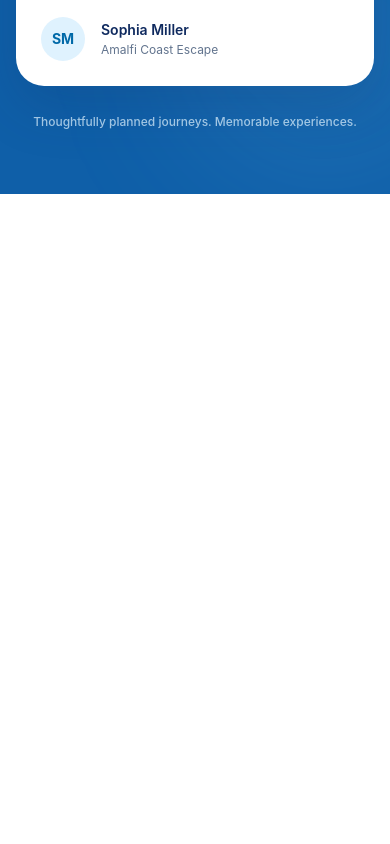
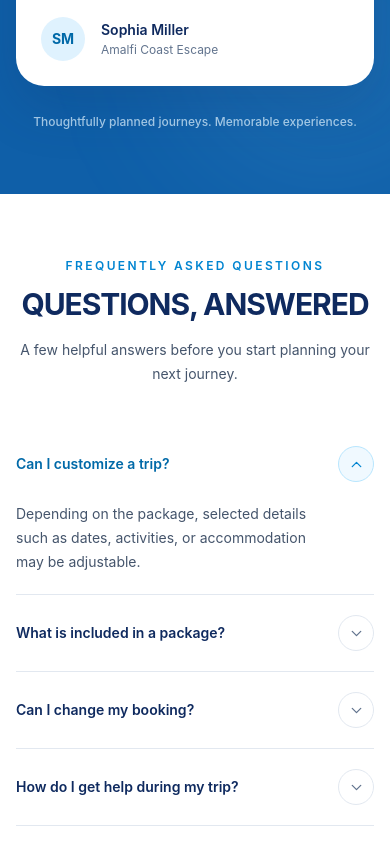
Before and after one commit to hashimwisamsami-arch/wanderly, a React (Vite) app: page / in a window 390 px wide. Shown: the part 9892-10736 px from the top of the page. Before the commit the page ends 10086 px from the top, so only its background shows below. Built offline with nearby package versions, Linux system fonts and the light colour scheme.

Commit message:
Add FAQ section with animation and data display; implement FAQ constant.

```diff
--- a/src/animations/revealAnimations.js
+++ b/src/animations/revealAnimations.js
@@ -615,3 +615,85 @@ export function animateTestimonial(element) {
     gsap.killTweensOf([header, card, footer]);
   };
 }
+
+export function animateFAQ(element) {
+  if (!element) return undefined;
+
+  const reduceMotion = window.matchMedia(
+    "(prefers-reduced-motion: reduce)",
+  ).matches;
+
+  const header = element.querySelector(".faq-header");
+  const items = element.querySelectorAll(".faq-item");
+
+  if (!header || !items.length) return undefined;
+
+  if (reduceMotion) {
+    gsap.set([header, ...items], {
+      opacity: 1,
+      y: 0,
+    });
+
+    return undefined;
+  }
+
+  gsap.set(header, {
+    opacity: 0,
+    y: 24,
+  });
+
+  gsap.set(items, {
+    opacity: 0,
+    y: 18,
+  });
+
+  let hasAnimated = false;
+
+  const playAnimation = () => {
+    if (hasAnimated) return;
+
+    hasAnimated = true;
+
+    const timeline = gsap.timeline({
+      defaults: {
+        ease: "power3.out",
+      },
+    });
+
+    timeline
+      .to(header, {
+        opacity: 1,
+        y: 0,
+        duration: 0.5,
+      })
+      .to(
+        items,
+        {
+          opacity: 1,
+          y: 0,
+          duration: 0.45,
+          stagger: 0.08,
+        },
+        "-=0.25",
+      );
+  };
+
+  const observer = new IntersectionObserver(
+    ([entry]) => {
+      if (entry.isIntersecting) {
+        playAnimation();
+        observer.disconnect();
+      }
+    },
+    {
+      threshold: 0.2,
+    },
+  );
+
+  observer.observe(element);
+
+  return () => {
+    observer.disconnect();
+    gsap.killTweensOf([header, ...items]);
+  };
+}
--- a/src/components/sections/FAQ.jsx
+++ b/src/components/sections/FAQ.jsx
@@ -0,0 +1,118 @@
+import { useEffect, useRef, useState } from "react";
+import { ChevronDown } from "lucide-react";
+import { faqItems } from "../../constants/faq.js";
+import { animateFAQ } from "../../animations/revealAnimations.js";
+
+export default function FAQ() {
+  const [openId, setOpenId] = useState(faqItems[0]?.id ?? null);
+  const sectionRef = useRef(null);
+
+  useEffect(() => {
+    if (!sectionRef.current) return undefined;
+
+    return animateFAQ(sectionRef.current);
+  }, []);
+
+  const toggleFAQ = (id) => {
+    setOpenId((currentId) => (currentId === id ? null : id));
+  };
+
+  return (
+    <section
+      ref={sectionRef}
+      className="faq-section bg-white py-16 sm:py-20 lg:py-24"
+      aria-labelledby="faq-title"
+    >
+      <div className="page-container">
+        {/* Header */}
+        <div className="faq-header mx-auto max-w-2xl text-center">
+          <p className="text-xs font-semibold uppercase tracking-[0.2em] text-sky-600">
+            Frequently Asked Questions
+          </p>
+
+          <h2
+            id="faq-title"
+            className="mt-3 text-3xl font-bold tracking-[-0.035em] text-[#0f2a5f] sm:text-4xl"
+          >
+            QUESTIONS, ANSWERED
+          </h2>
+
+          <p className="mx-auto mt-4 max-w-xl text-sm leading-6 text-slate-600 sm:text-base">
+            A few helpful answers before you start planning your next journey.
+          </p>
+        </div>
+
+        {/* Accordion */}
+        <div className="faq-list mx-auto mt-10 max-w-3xl">
+          {faqItems.map((item) => {
+            const isOpen = openId === item.id;
+
+            return (
+              <article
+                key={item.id}
+                className={[
+                  "faq-item overflow-hidden border-b border-slate-200",
+                  isOpen ? "is-open" : "",
+                ].join(" ")}
+              >
+                <button
+                  id={`faq-question-${item.id}`}
+                  type="button"
+                  className="flex w-full items-center justify-between gap-6 py-5 text-left transition-colors duration-200 focus-visible:outline-none focus-visible:ring-2 focus-visible:ring-sky-400 focus-visible:ring-inset"
+                  aria-expanded={isOpen}
+                  aria-controls={`faq-answer-${item.id}`}
+                  onClick={() => toggleFAQ(item.id)}
+                >
+                  <span
+                    className={[
+                      "text-sm font-semibold transition-colors duration-200 sm:text-base",
+                      isOpen ? "text-sky-700" : "text-[#0f2a5f]",
+                    ].join(" ")}
+                  >
+                    {item.question}
+                  </span>
+
+                  <span
+                    className={[
+                      "flex size-9 shrink-0 items-center justify-center rounded-full border transition-[background-color,border-color,color,transform] duration-200",
+                      isOpen
+                        ? "border-sky-200 bg-sky-50 text-sky-600"
+                        : "border-slate-200 bg-white text-slate-500",
+                    ].join(" ")}
+                    aria-hidden="true"
+                  >
+                    <ChevronDown
+                      size={17}
+                      strokeWidth={1.8}
+                      className={`transition-transform duration-300 ease-out ${
+                        isOpen ? "rotate-180" : "rotate-0"
+                      }`}
+                    />
+                  </span>
+                </button>
+
+                <div
+                  id={`faq-answer-${item.id}`}
+                  role="region"
+                  aria-labelledby={`faq-question-${item.id}`}
+                  className={[
+                    "grid transition-[grid-template-rows,opacity] duration-300 ease-out",
+                    isOpen
+                      ? "grid-rows-[1fr] opacity-100"
+                      : "grid-rows-[0fr] opacity-0",
+                  ].join(" ")}
+                >
+                  <div className="overflow-hidden">
+                    <p className="max-w-2xl pb-5 pr-12 text-sm leading-6 text-slate-600">
+                      {item.answer}
+                    </p>
+                  </div>
+                </div>
+              </article>
+            );
+          })}
+        </div>
+      </div>
+    </section>
+  );
+}
--- a/src/constants/faq.js
+++ b/src/constants/faq.js
@@ -0,0 +1,25 @@
+export const faqItems = [
+  {
+    id: "customize-trip",
+    question: "Can I customize a trip?",
+    answer:
+      "Depending on the package, selected details such as dates, activities, or accommodation may be adjustable.",
+  },
+  {
+    id: "package-includes",
+    question: "What is included in a package?",
+    answer:
+      "Each package should clearly list its accommodation, transportation, activities, and other included services.",
+  },
+  {
+    id: "change-booking",
+    question: "Can I change my booking?",
+    answer: "Changes depend on the specific booking terms and availability.",
+  },
+  {
+    id: "trip-help",
+    question: "How do I get help during my trip?",
+    answer:
+      "Contact the travel support team through the available support channels.",
+  },
+];
--- a/src/pages/Home.jsx
+++ b/src/pages/Home.jsx
@@ -6,6 +6,7 @@ import Pricing from "../components/sections/Pricing.jsx";
 import HowItWorks from "../components/sections/HowItWorks.jsx";
 import Statistics from "../components/sections/Statistics.jsx";
 import Testimonial from "../components/sections/Testimonial.jsx";
+import FAQ from "../components/sections/FAQ.jsx";
 
 const Home = () => {
   return (
@@ -18,6 +19,7 @@ const Home = () => {
       <HowItWorks />
       <Statistics />
       <Testimonial />
+      <FAQ />
     </main>
   );
 };
```
